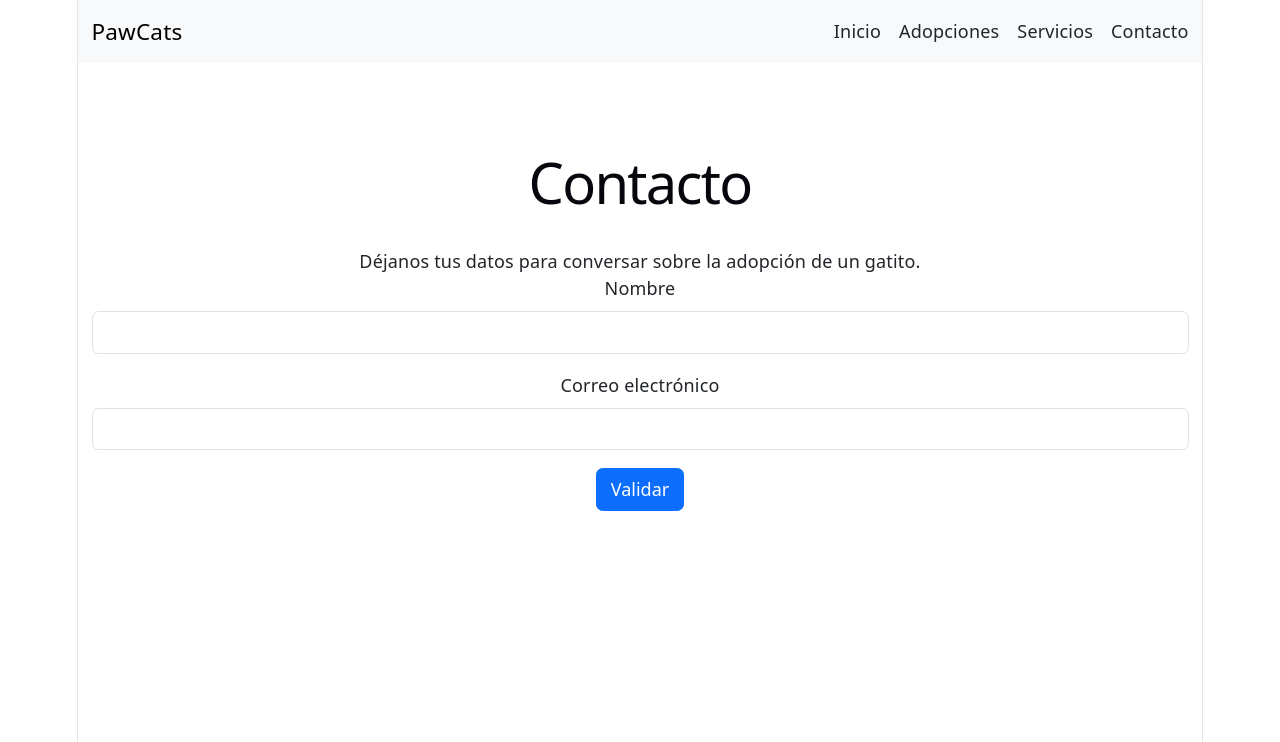
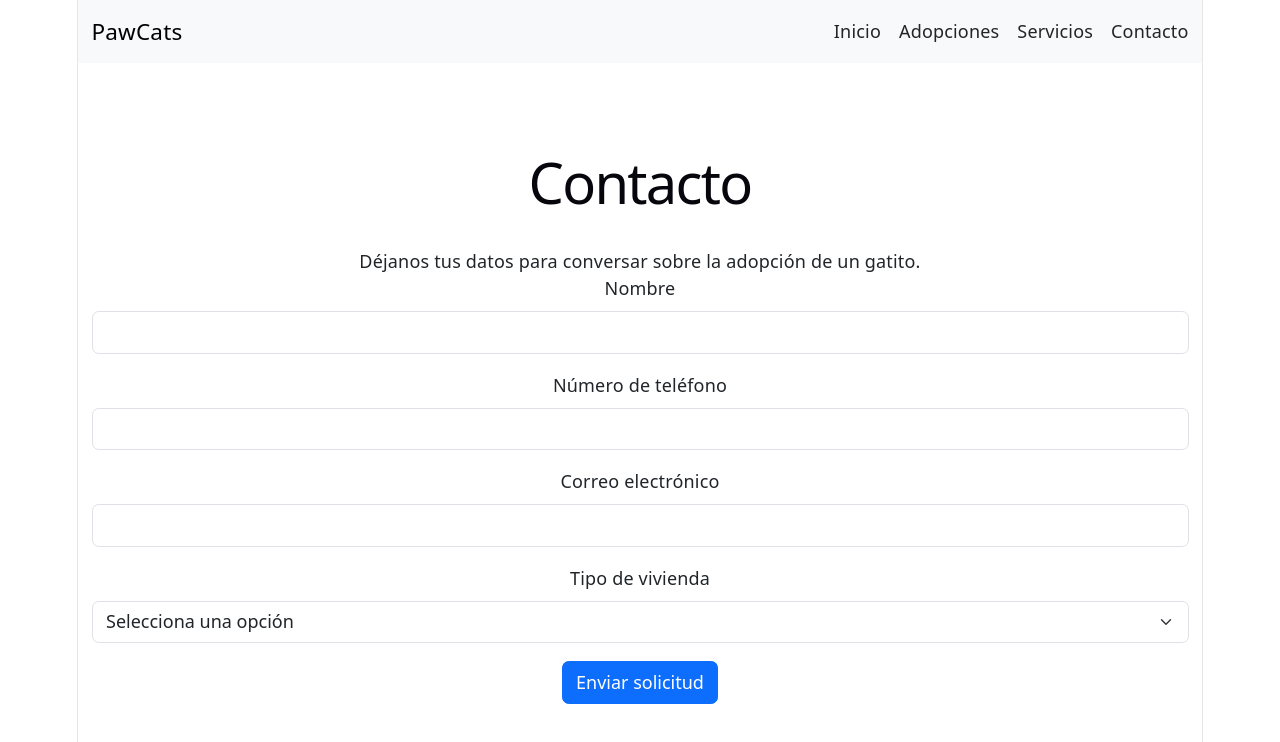
Before and after one commit to dOkuro-01/pets_duoc, a React (Vite) app in the folder frontend/: page /contacto in a window 1280 px wide. Shown: the top 742 px of the page. Built offline with nearby package versions, Linux system fonts and the light colour scheme.

Commit message:
Mejora formulario de solicitud de adopcion

```diff
--- a/frontend/src/components/organisms/FormularioContacto.tsx
+++ b/frontend/src/components/organisms/FormularioContacto.tsx
@@ -3,37 +3,59 @@ import CampoFormulario from '../molecules/CampoFormulario'
 
 function FormularioContacto() {
   const [nombre, setNombre] = useState('')
+  const [telefono, setTelefono] = useState('')
   const [correo, setCorreo] = useState('')
-  const [errorNombre, setErrorNombre] = useState('')
-  const [errorCorreo, setErrorCorreo] = useState('')
+  const [vivienda, setVivienda] = useState('')
+
+  const [errores, setErrores] = useState({
+    nombre: '',
+    telefono: '',
+    correo: '',
+    vivienda: '',
+  })
+
   const [mensaje, setMensaje] = useState('')
 
   function validarFormulario() {
-    setMensaje('')
+    const nuevosErrores = {
+      nombre: '',
+      telefono: '',
+      correo: '',
+      vivienda: '',
+    }
 
+    const formatoCorreo = /^[^\s@]+@[^\s@]+\.[^\s@]+$/
     let hayErrores = false
 
     if (nombre.trim() === '') {
-      setErrorNombre('El nombre es obligatorio.')
+      nuevosErrores.nombre = 'El nombre es obligatorio.'
       hayErrores = true
-    } else {
-      setErrorNombre('')
     }
 
-    const formatoCorreo = /^[^\s@]+@[^\s@]+\.[^\s@]+$/
+    if (telefono.trim() === '') {
+      nuevosErrores.telefono = 'El teléfono es obligatorio.'
+      hayErrores = true
+    }
 
     if (correo.trim() === '') {
-      setErrorCorreo('El correo es obligatorio.')
+      nuevosErrores.correo = 'El correo es obligatorio.'
       hayErrores = true
     } else if (!formatoCorreo.test(correo.trim())) {
-      setErrorCorreo('Ingresa un correo válido.')
+      nuevosErrores.correo = 'Ingresa un correo válido.'
       hayErrores = true
-    } else {
-      setErrorCorreo('')
     }
 
-    if (!hayErrores) {
-      setMensaje('Los datos se validaron correctamente.')
+    if (vivienda === '') {
+      nuevosErrores.vivienda = 'Selecciona un tipo de vivienda.'
+      hayErrores = true
+    }
+
+    setErrores(nuevosErrores)
+
+    if (hayErrores) {
+      setMensaje('')
+    } else {
+      setMensaje('Formulario completado correctamente.')
     }
   }
 
@@ -50,11 +72,17 @@ function FormularioContacto() {
         etiqueta="Nombre"
         tipo="text"
         valor={nombre}
-        alCambiar={(valor) => {
-          setNombre(valor)
-          setMensaje('')
-        }}
-        error={errorNombre}
+        alCambiar={setNombre}
+        error={errores.nombre}
+      />
+
+      <CampoFormulario
+        id="telefono"
+        etiqueta="Número de teléfono"
+        tipo="tel"
+        valor={telefono}
+        alCambiar={setTelefono}
+        error={errores.telefono}
       />
 
       <CampoFormulario
@@ -62,15 +90,34 @@ function FormularioContacto() {
         etiqueta="Correo electrónico"
         tipo="email"
         valor={correo}
-        alCambiar={(valor) => {
-          setCorreo(valor)
-          setMensaje('')
-        }}
-        error={errorCorreo}
+        alCambiar={setCorreo}
+        error={errores.correo}
       />
 
+      <div className="mb-3">
+        <label htmlFor="vivienda" className="form-label">
+          Tipo de vivienda
+        </label>
+
+        <select
+          id="vivienda"
+          className="form-select"
+          value={vivienda}
+          onChange={(evento) => setVivienda(evento.target.value)}
+        >
+          <option value="">Selecciona una opción</option>
+          <option value="casa">Casa</option>
+          <option value="departamento">Departamento</option>
+          <option value="otro">Otro</option>
+        </select>
+
+        {errores.vivienda && (
+          <p className="text-danger mt-1">{errores.vivienda}</p>
+        )}
+      </div>
+
       <button type="submit" className="btn btn-primary">
-        Validar
+        Enviar solicitud
       </button>
 
       {mensaje && (
```
